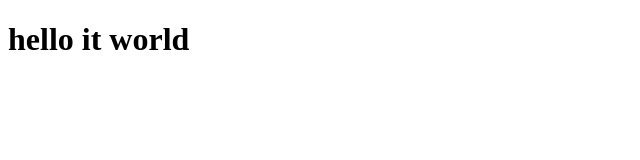
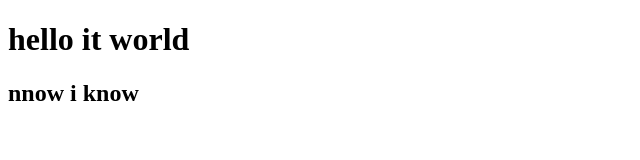
Before and after one commit to arkadas2026/portfolio1234, a plain HTML site: page index.html in a window 1280 px wide. Shown: the whole page, without its empty margins (0-640 px from the left). Drawn offline with Linux system fonts and the light colour scheme.

Commit message:
first commit

```diff
--- a/index.html
+++ b/index.html
@@ -7,5 +7,6 @@
 </head>
 <body>
 <h1>hello it world</h1>
+<h2>nnow i know</h2>
 </body>
 </html>
```
